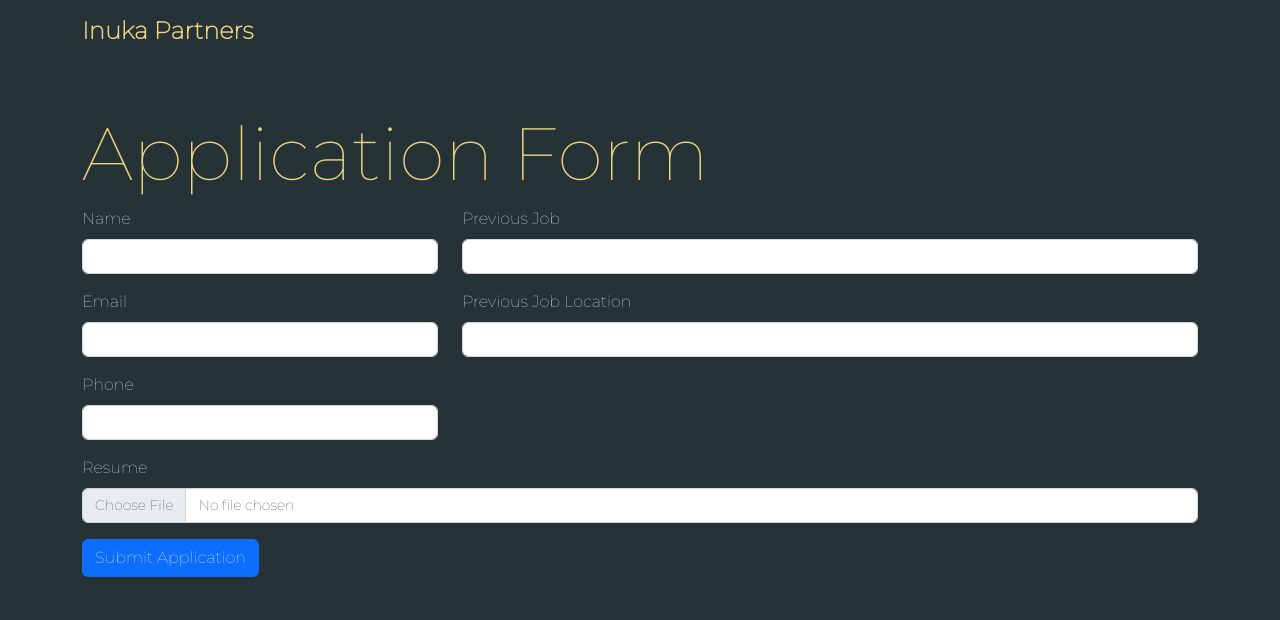
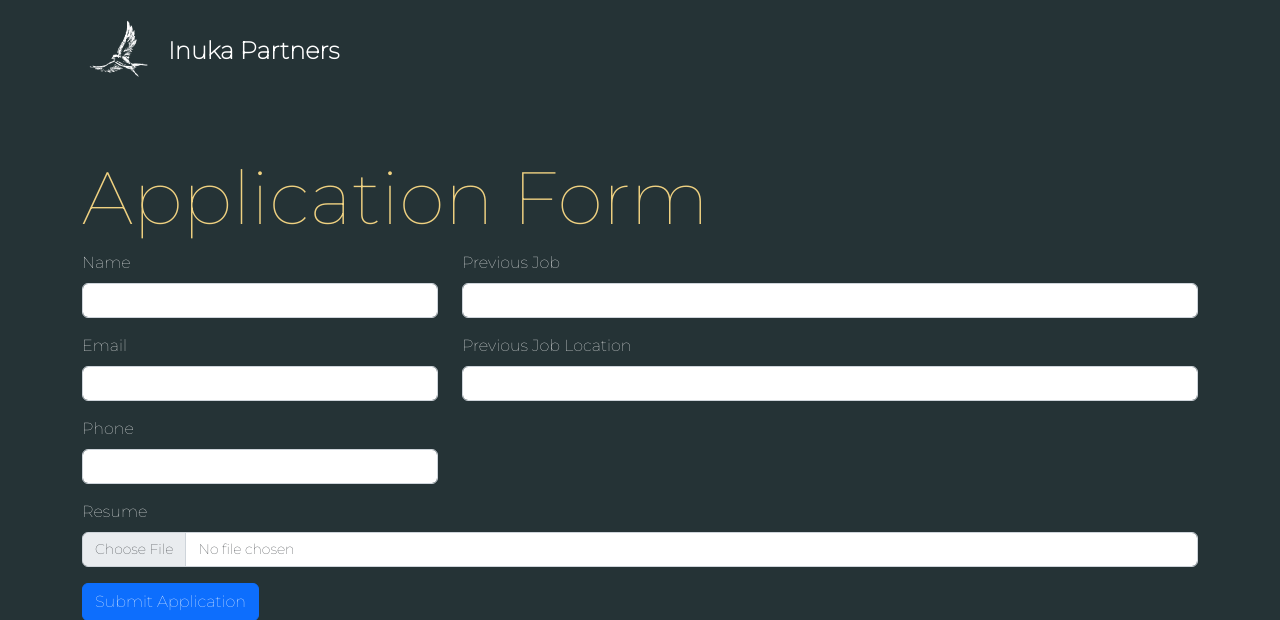
Before and after one commit to harshavardan423/INUKA, a Flask app: template app/templates/application_form.html in a window 1280 px wide. Shown: the top 620 px of the page. Run offline with Flask 3, Linux system fonts and the light colour scheme; the template is opened without the code that fills it, so the values that code supplies are empty; parts of the project's set-up code (start-up, migrations or seed data) failed here and were passed over; some libraries are stand-ins or nearby versions.

Commit message:
update_application_form

```diff
--- a/app/templates/application_form.html
+++ b/app/templates/application_form.html
@@ -119,7 +119,8 @@ https://templatemo.com/tm-583-festava-live
     <main>
         <nav class="navbar navbar-expand-lg">
             <div class="container">
-                <a class="navbar-brand" href="/index">
+                <a class="navbar-brand" href="/" style="color: white;">
+                    <img src="/static/images/logo_3_white.png" style="width: 80px;">
                     Inuka Partners
                 </a>
             </div>
```
